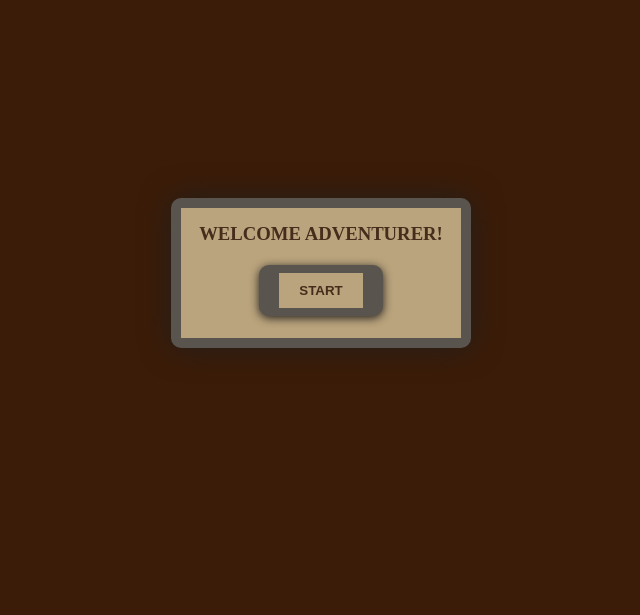
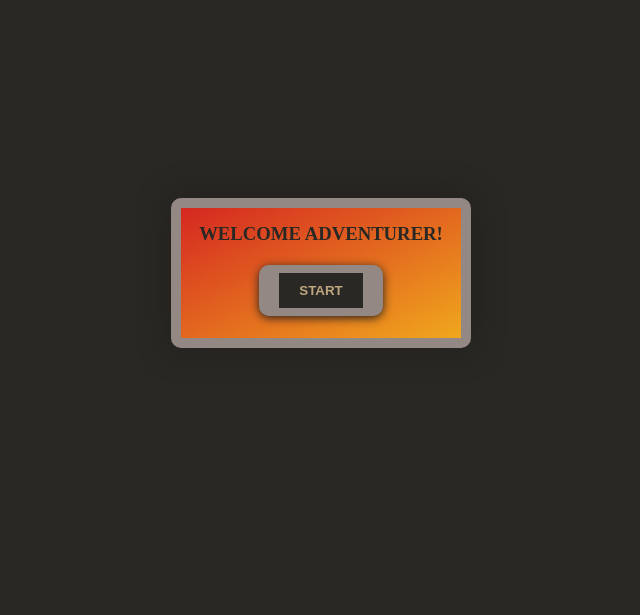
Before and after one commit to maevanapcontact/fend-memory-game, a website: page src/index.html in a window 1280 px wide. Shown: the part 127-742 px from the top of the page, without its empty margins (319-959 px from the left). Drawn offline with Linux system fonts and the light colour scheme.

Commit message:
refactor: change style start game popup

```diff
--- a/src/css/style.css
+++ b/src/css/style.css
@@ -25,7 +25,7 @@ body {
 /* OVERLAY */
 /* ------------------------ */
 .overlay {
-  background: #3b1c08;
+  background: #292824;
   width: 100%;
   height: 100%;
   position: absolute;
@@ -38,12 +38,12 @@ body {
   text-align: center;
   width: 300px;
   height: 150px;
-  border: 10px solid #59544e;
+  border: 10px solid #938884;
   border-radius: 10px;
   padding: 15px 8px 8px 8px;
-  background: #baa47d;
+  background: linear-gradient(to bottom right, #d52821, #f0a71d);
   box-shadow: 0 0 30px #231f1c;
-  color: #462c1b;
+  color: #292824;
   text-transform: uppercase;
   position: absolute;
   top: 50%;
@@ -55,13 +55,13 @@ body {
 .start-game-popup button {
   margin: 20px;
   padding: 10px 20px;
-  border-left: 20px solid #59544e;
-  border-right: 20px solid #59544e;
-  border-top: 8px solid #59544e;
-  border-bottom: 8px solid #59544e;
+  border-left: 20px solid #938884;
+  border-right: 20px solid #938884;
+  border-top: 8px solid #938884;
+  border-bottom: 8px solid #938884;
   border-radius: 10px;
-  background: #baa47d;
-  color: #462c1b;
+  background: #292824;
+  color: #bea77e;
   font-weight: bold;
   text-transform: uppercase;
   box-shadow: 0 2px 10px #231f1c;
@@ -69,7 +69,7 @@ body {
 
 .start-game-popup button:hover {
   cursor: pointer;
-  background: #f0d689;
+  background: #4e4c44;
 }
 
 /* WIN POPUP */
```
